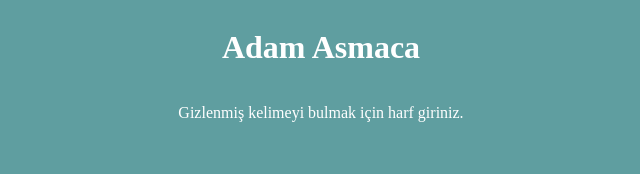
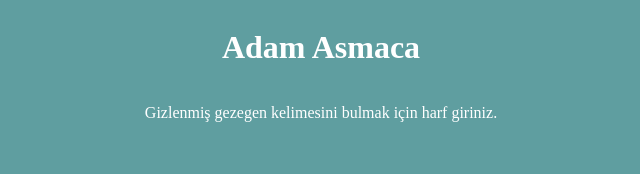
Before and after one commit to BeeAri/Adam-Asmaca-Oyunu, a plain HTML site: page index.html in a window 1280 px wide. Shown: the top 174 px of the page, without its empty margins (319-959 px from the left). Drawn offline with Linux system fonts and the light colour scheme.

Commit message:
gezegen ismi eklendi

```diff
--- a/index.html
+++ b/index.html
@@ -9,7 +9,7 @@
 </head>
 <body>
     <h1>Adam Asmaca</h1>
-    <p>Gizlenmiş kelimeyi bulmak için harf giriniz.</p>
+    <p>Gizlenmiş gezegen kelimesini bulmak için harf giriniz.</p>
 
     <div class="container">
         <svg height="250" width="250" class="grafik">
```
